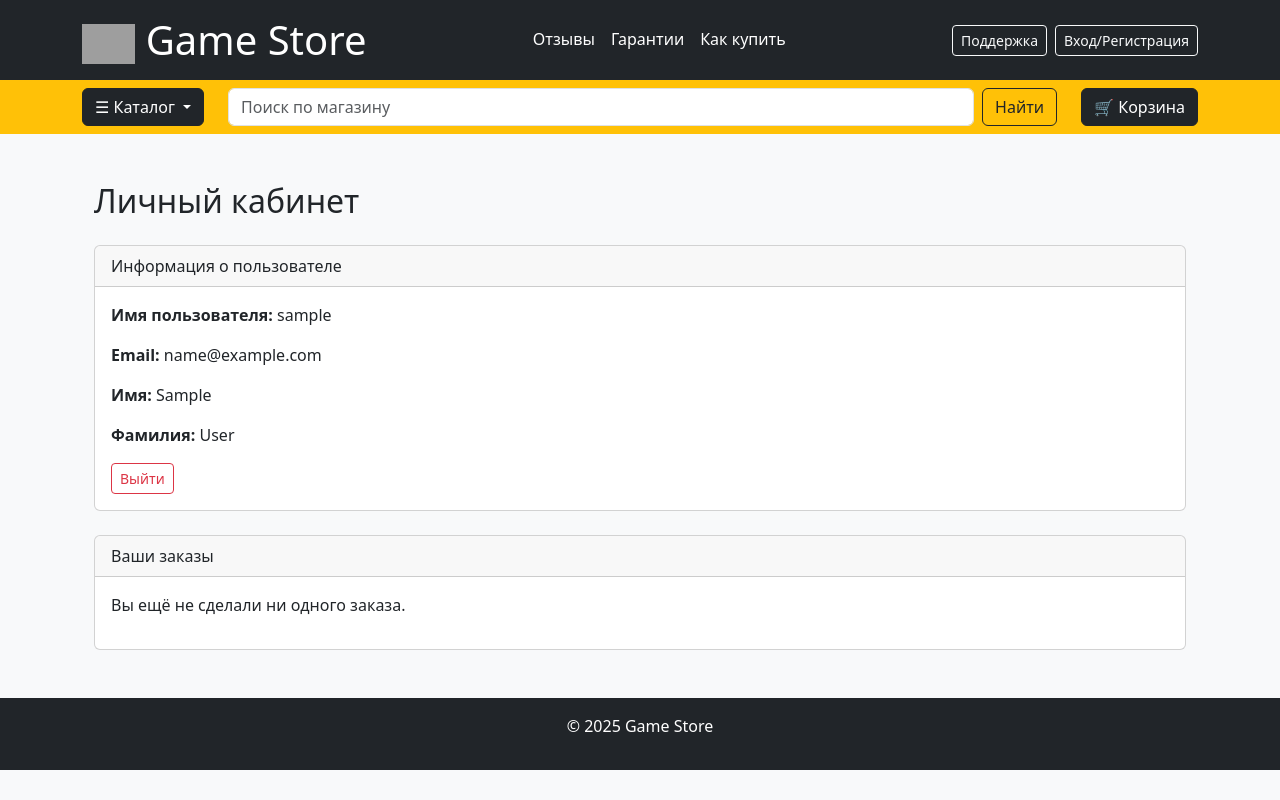
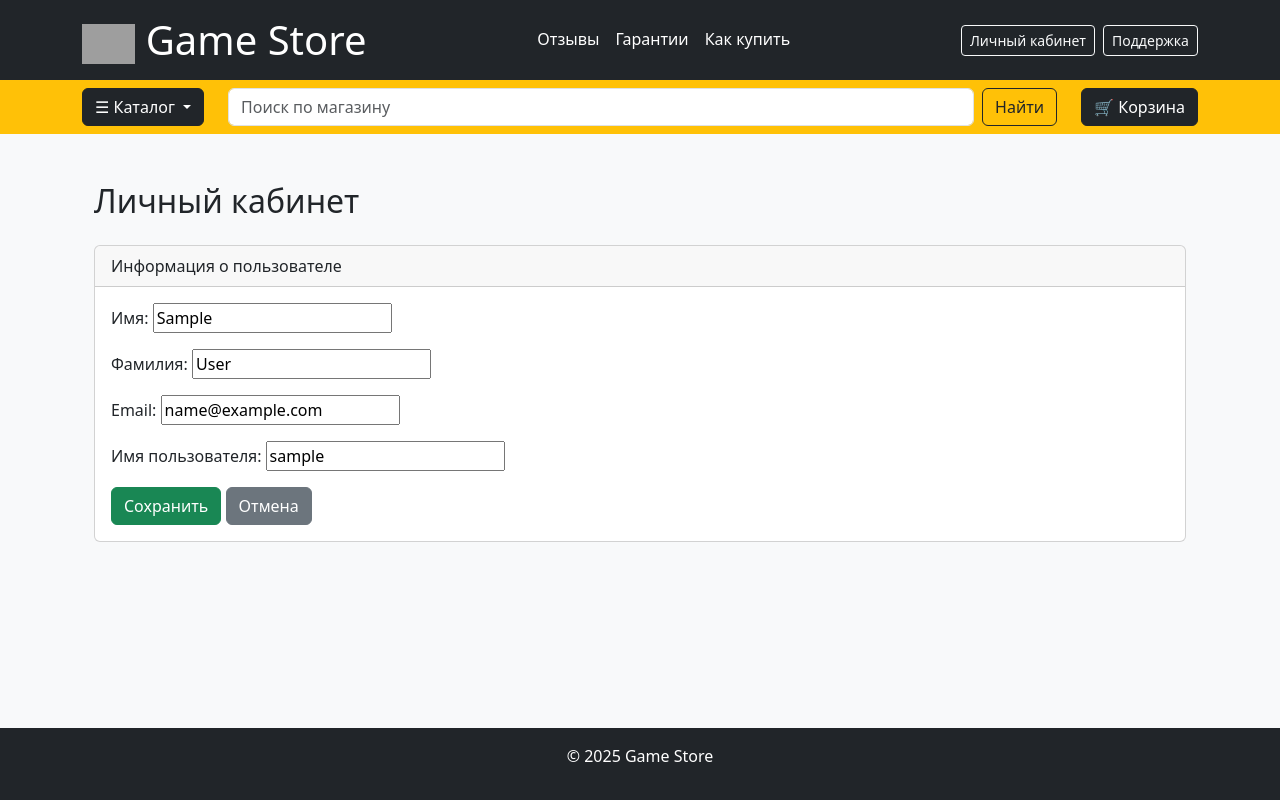
Before and after one commit to 18shadow20/Game-store-Django, a Django app: page /accounts/profile/?edit=true in a window 1280 px wide. Run offline with Django 5.2, Linux system fonts and the light colour scheme; the visitor is signed in with stand-in values (Sample User, id 1); data that the repository does not hold is empty; grey boxes are pictures that could not be loaded.

Commit message:
add edit profile

```diff
--- a/GameStore/templates/GameStore/base.html
+++ b/GameStore/templates/GameStore/base.html
@@ -8,7 +8,7 @@
     <link rel="stylesheet" href="{% static 'GameStore/css/css.css' %}">
     {% block head %} {% endblock %}
 </head>
-<body class="bg-light">
+<body class="bg-light d-flex flex-column min-vh-100">
         <!-- Шапка и нижняя панель -->
     <header class="bg-dark text-white pb-0">
         <div class="container">
@@ -34,9 +34,13 @@
             </ul>
 
             <div class="d-flex gap-2">
-                <a href="#" class="btn btn-outline-light btn-sm">Поддержка</a>
-                <a href="{% url 'login_view' %}" class="btn btn-outline-light btn-sm">Вход/Регистрация</a>
-                </div>
+                {% if request.user.is_authenticated %}
+                    <a href="{% url 'profile_views' %}" class="btn btn-outline-light btn-sm">Личный кабинет</a>
+                {% else %}
+                    <a href="{% url 'login_view' %}" class="btn btn-outline-light btn-sm">Вход/Регистрация</a>
+                {% endif %}
+                    <a href="#" class="btn btn-outline-light btn-sm">Поддержка</a>
+            </div>
 
             </div>
         </div>
@@ -82,7 +86,7 @@
 {% endif %}
 
 
-    <main class="container">
+    <main class="container flex-grow-1">
         {% block content %}{% endblock %}
     </main>
 
--- a/user/forms.py
+++ b/user/forms.py
@@ -1,6 +1,6 @@
 from django import forms
 from django.contrib.auth import get_user_model
-from django.contrib.auth.forms import UserCreationForm, AuthenticationForm
+from django.contrib.auth.forms import UserCreationForm, AuthenticationForm, UserChangeForm
 
 User = get_user_model()
 
--- a/user/templates/user/profile.html
+++ b/user/templates/user/profile.html
@@ -7,41 +7,37 @@
 <div class="container mt-5">
     <h2 class="mb-4">Личный кабинет</h2>
 
+
     <div class="card mb-4">
         <div class="card-header">Информация о пользователе</div>
         <div class="card-body">
+
+            {% if editing %}
+                <form method="post" enctype="multipart/form-data">
+                    {% csrf_token %}
+                    {{ form.as_p }}
+                    <button type="submit" class="btn btn-success">Сохранить</button>
+                    <a href="{% url 'profile_views' %}" class="btn btn-secondary">Отмена</a>
+                </form>
+            {% else %}
                 <p><strong>Имя пользователя:</strong> {{ request.user.username }}</p>
                 <p><strong>Email:</strong> {{ request.user.email }}</p>
                 <p><strong>Имя:</strong> {{ request.user.first_name }}</p>
                 <p><strong>Фамилия:</strong> {{ request.user.last_name }}</p>
+
+            <div class="d-flex gap-2 mt-3">
+                <a href="?edit=true" class="btn btn-dark">Редактировать</a>
+
                 <form method="post" action="{% url 'logout_view' %}">
                     {% csrf_token %}
-                <button type="submit" class="btn btn-sm btn-outline-danger">Выйти</button>
+                    <button type="submit" class="btn btn btn-outline-danger">Выйти</button>
                 </form>
-
             </div>
-    </div>
-
-    <div class="card">
-        <div class="card-header">Ваши заказы</div>
-        <div class="card-body">
-            {% if orders %}
-                <ul class="list-group">
-                    {% for order in orders %}
-                        <li class="list-group-item">
-                            <strong>Заказ №{{ order.id }}</strong> от {{ order.created|date:"d.m.Y" }}<br>
-                            Статус: {{ order.get_status_display }}<br>
-                            Сумма: {{ order.total_price }} BYN
-                            <a href="{% url 'order_detail' order.id %}" class="btn btn-sm btn-link">Подробнее</a>
-                        </li>
-                    {% endfor %}
-                </ul>
-            {% else %}
-                <p>Вы ещё не сделали ни одного заказа.</p>
             {% endif %}
         </div>
     </div>
 
 
+
 </div>
 {% endblock %}
--- a/user/views.py
+++ b/user/views.py
@@ -1,8 +1,14 @@
 from django.contrib.auth.decorators import login_required
+from django import forms
 from django.shortcuts import render, redirect
-from django.contrib.auth import authenticate, login as user_login, logout as user_logout
+from django.contrib.auth import authenticate, login as user_login, get_user_model
+from django.contrib import messages
+
 from .forms import RegisterForm
 from orders.models import Order
+from django.contrib.auth.models import User
+
+User = get_user_model()
 
 def login_view(request):
     if request.method == 'POST':
@@ -35,4 +41,29 @@ def register_view(request):
 
 @login_required
 def profile_views(request):
-    return render(request, 'user/profile.html', {'user':request.user})
+    editing = request.GET.get('edit') == 'true'
+
+    class CustomProfileForm(forms.ModelForm):
+        class Meta:
+            model = User
+            fields = ['first_name', 'last_name', 'email', 'username']
+            labels = {
+                'username': 'Имя пользователя',
+                'email': 'Email',
+                'first_name': 'Имя',
+                'last_name': 'Фамилия',
+            }
+
+    if request.method == 'POST':
+        form = CustomProfileForm(request.POST, instance=request.user)
+
+        if form.is_valid():
+            form.save()
+            messages.success(request, 'Профиль изменен')
+            return redirect('profile_views')
+    else:
+        form = CustomProfileForm(instance=request.user)
+    return render(request, 'user/profile.html', {'user':request.user,
+                                                                     'form':form,
+                                                                     'editing':editing},
+                                                                     )
```
Lines whose indentation alone changed are shown as unchanged.
